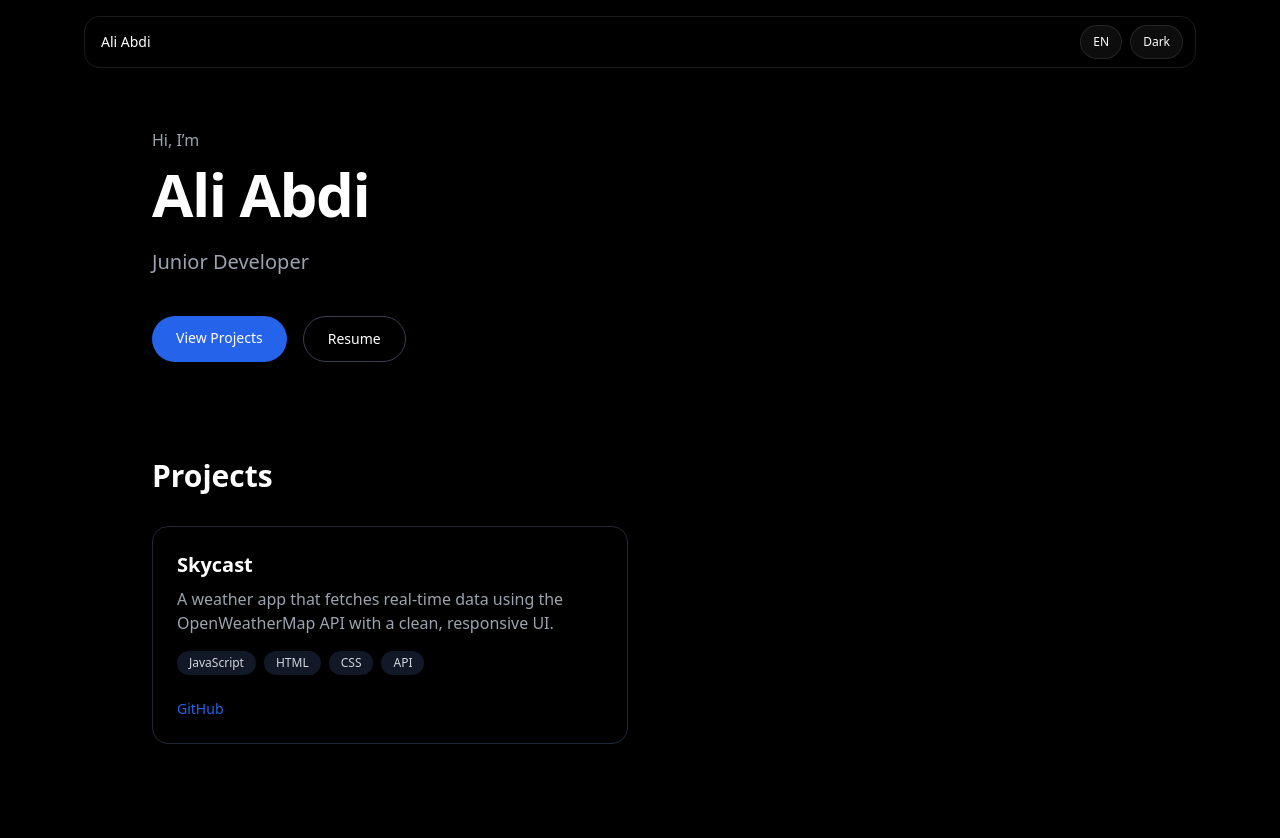
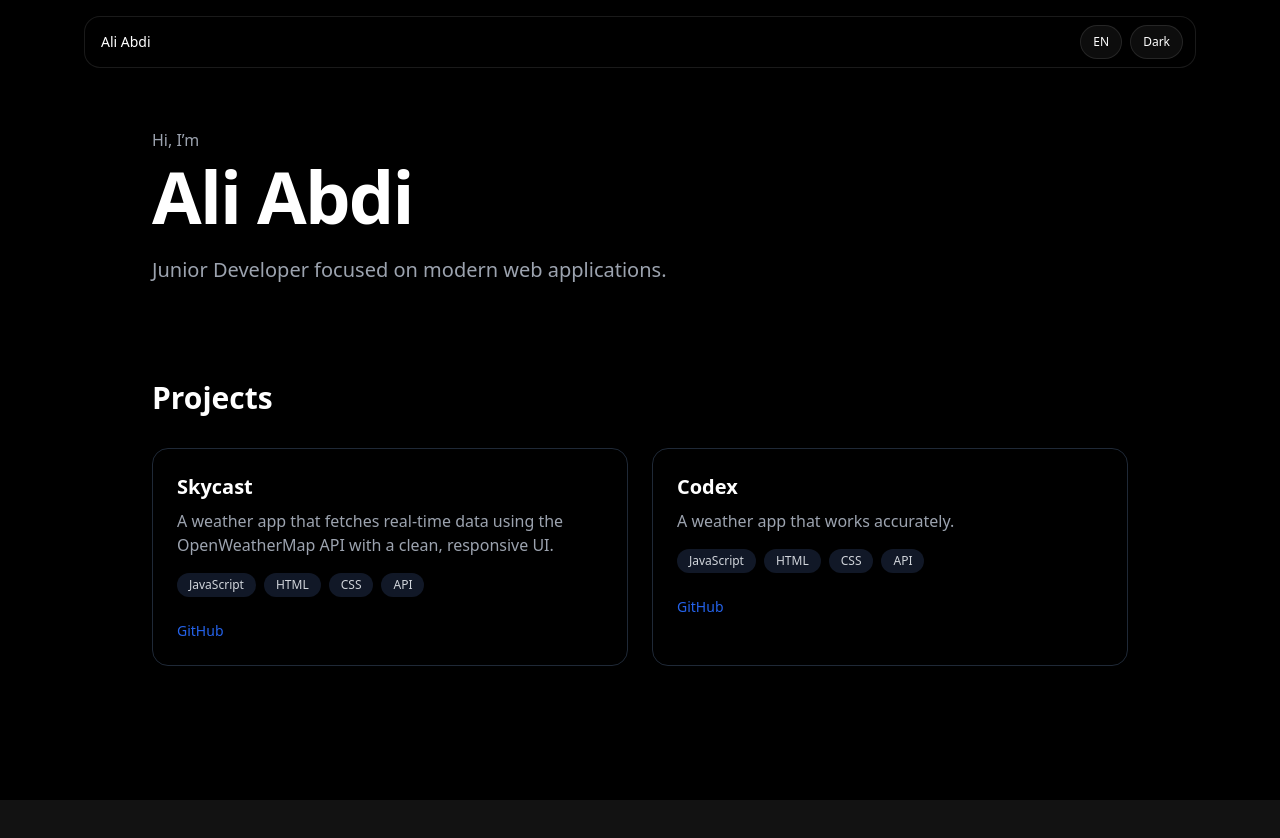
Before and after one commit to Ali-Abdy/ali-portfolio, a Next.js app: page / in a window 1280 px wide. Shown: the top 838 px of the page. After the commit the page ends 800 px from the top, so only its background shows below. Built offline with nearby package versions, Linux system fonts and the light colour scheme.

Commit message:
Fix lockfile and stabilize dev setup

```diff
--- a/app/page.tsx
+++ b/app/page.tsx
@@ -12,36 +12,22 @@ export default function Home() {
     <main className="min-h-screen bg-white text-black dark:bg-black dark:text-white">
       <TopBar />
 
-      {/* HERO SECTION */}
-      <section className="mx-auto max-w-5xl px-6 pt-32 pb-24">
+{/* HERO SECTION */}
+<section className="mx-auto max-w-5xl px-6 pt-32 pb-24">
   <p className="text-sm md:text-base text-gray-500 dark:text-gray-400">
     {lang === "de" ? "Hallo, ich bin" : "Hi, I’m"}
   </p>
 
-  <h2 className="mt-3 text-5xl md:text-6xl font-bold tracking-tight">
+  <h1 className="mt-2 text-5xl md:text-7xl font-semibold tracking-tight">
     Ali Abdi
-  </h2>
+  </h1>
 
-  <p className="mt-6 text-xl text-gray-600 dark:text-gray-400">
-    {lang === "de" ? "Junior Entwickler" : "Junior Developer"}
+  <p className="mt-6 text-lg md:text-xl text-gray-600 dark:text-gray-400">
+    {lang === "de"
+      ? "Junior Entwickler mit Fokus auf moderne Webanwendungen."
+      : "Junior Developer focused on modern web applications."}
   </p>
-
-        <div className="mt-10 flex gap-4">
-          <a
-            href="#projects"
-            className="rounded-full bg-blue-600 px-6 py-3 text-sm font-medium text-white hover:bg-blue-700 transition"
-          >
-            {lang === "de" ? "Projekte ansehen" : "View Projects"}
-          </a>
-
-          <a
-            href="#"
-            className="rounded-full border border-gray-300 dark:border-gray-700 px-6 py-3 text-sm font-medium hover:bg-gray-100 dark:hover:bg-gray-900 transition"
-          >
-            {lang === "de" ? "Lebenslauf" : "Resume"}
-          </a>
-        </div>
-      </section>
+</section>
 
       {/* PROJECTS SECTION */}
       <section
--- a/app/projects.data.ts
+++ b/app/projects.data.ts
@@ -19,4 +19,14 @@ export const projects: Project[] = [
     tech: ["JavaScript", "HTML", "CSS", "API"],
     github: "https://github.com/Ali-Abdy/Skycast",
   },
+  {
+  slug: "codex",
+  title: { en: "Codex", de: "Codex" },
+  description: {
+    en: "A weather app that works accurately.",
+    de: "Eine Wetter-App, die zuverlässig und genau funktioniert.",
+  },
+  tech: ["JavaScript", "HTML", "CSS", "API"],
+  github: "https://github.com/Ali-Abdy/Codex",
+},
 ];
--- a/package.json
+++ b/package.json
@@ -3,7 +3,7 @@
   "version": "0.1.0",
   "private": true,
   "scripts": {
-    "dev": "next dev",
+    "dev": "next dev --webpack",
     "build": "next build",
     "start": "next start",
     "lint": "eslint"
```
